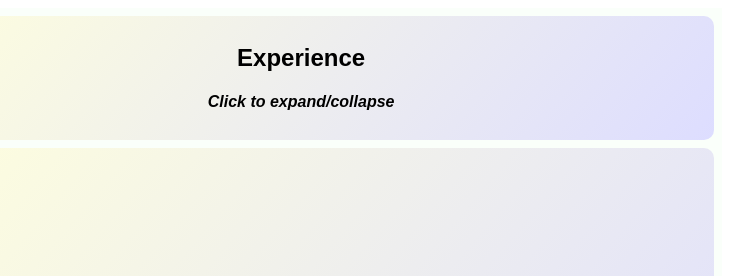
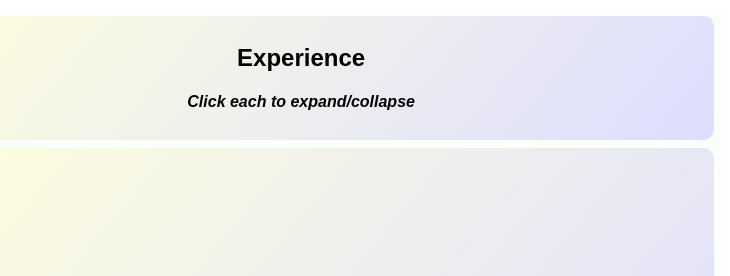
Before and after one commit to mcglade8/virtual_resume, a plain HTML site: page index.html in a window 1280 px wide. Shown: the top 276 px of the page, 550-1280 px from the left. Drawn offline with Linux system fonts and the light colour scheme.

Commit message:
header update

```diff
--- a/index.html
+++ b/index.html
@@ -96,7 +96,7 @@
                 <div class="experience">
                     <div class="chunk">
                         <h2>Experience</h2>
-                        <h4><em>Click to expand/collapse</em></h4>
+                        <h4><em>Click each to expand/collapse</em></h4>
                     </div>
                     <div class="chunk hoverable" onclick="toggleThis(this)">
                         <img src="upst_logo.png" alt="Upstart Logo" >
```
